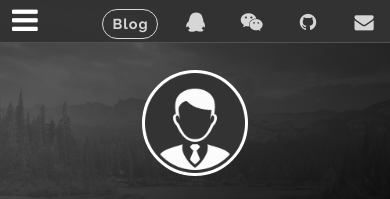
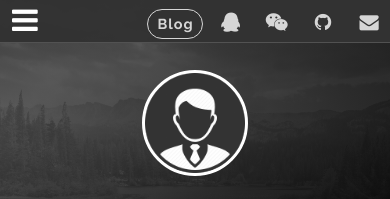
Before and after one commit to WilfredShen/WilfredShen.github.io, a Jekyll site: the page built from index.html, in a window 390 px wide. Shown: the top 199 px of the page. Built offline with Jekyll 4.4.1, drawn with Linux system fonts in a browser that asks for light colours; the list of posts is cut into pages by our own code.

Commit message:
Update main.scss

```diff
--- a/static/css/main.scss
+++ b/static/css/main.scss
@@ -409,7 +409,7 @@ pre.highlight code,
 			.cover-navigation .navigation li {
 				max-width: none;
 				width: auto;
-				margin: 0 8px; }
+				margin: 0 3px; }
 		.cover-navigation.navigation--social {
       margin: 0;
 			padding-top: 0; }
```
